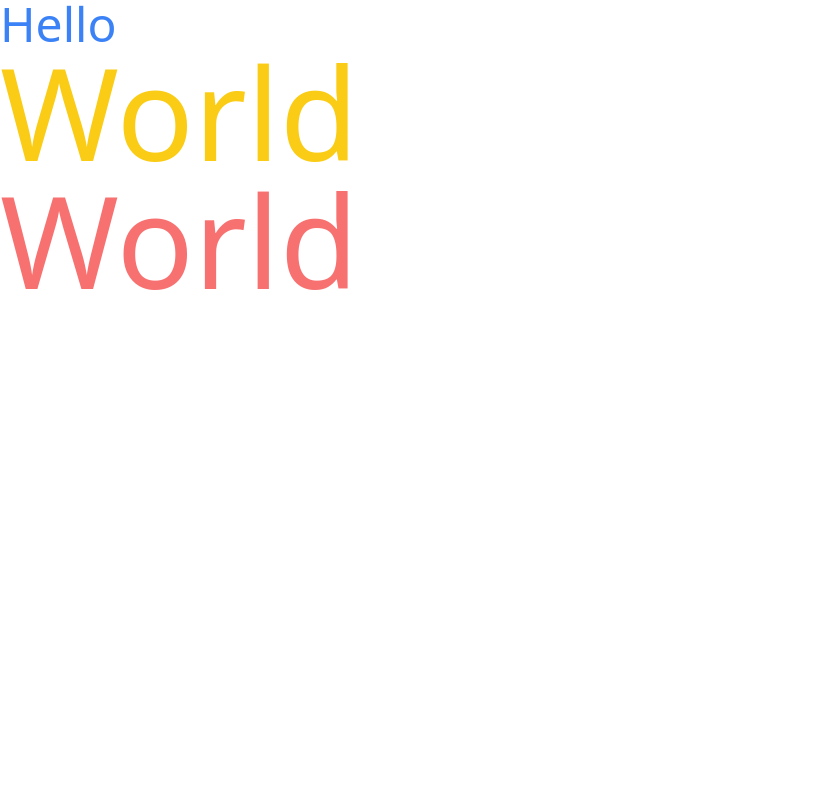
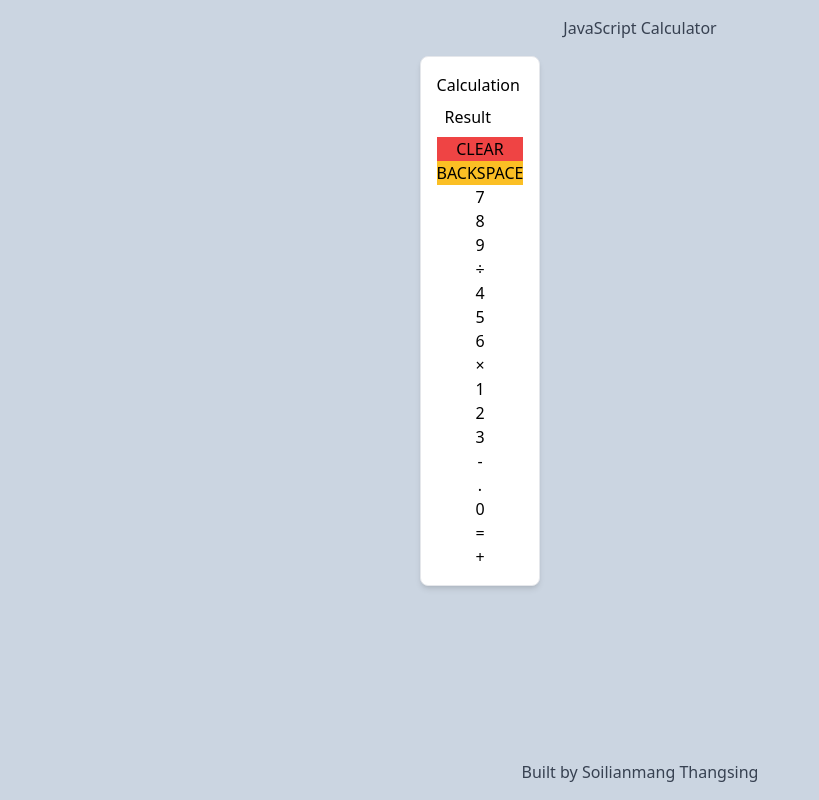
Before and after one commit to soithangsing/javascript-calculator, a website: page index.html in a window 1280 px wide. Shown: the whole page, without its empty margins (0-819 px from the left). Drawn offline with Linux system fonts and the light colour scheme.

Commit message:
added basic functionality

```diff
--- a/index.html
+++ b/index.html
@@ -7,11 +7,84 @@
     <link rel="stylesheet" href="./public/styles.css">
     <title>Calculator</title>
 </head>
-<body>
-    <div>
-        <p class="text-5xl text-blue-500">Hello</p>
-        <p class="text-9xl text-yellow-400">World</p>
-        <p class="text-9xl text-red-400">World</p>
-    </div>
+
+<body class="bg-slate-300 overflow-hidden">
+    <header class="text-center">
+        <div class="top-0 left-0 flex w-full items-center justify-center text-gray-700 text-center p-4">
+           JavaScript Calculator
+        </div>
+    </header>
+    <main class="w-3/4 flex justify-center items-center">
+        <div class="p-4 bg-white rounded-lg border shadow-md ">
+
+            <div>
+                <div ">Calculation</div>
+                <div class="bg-yellow p-2">Result</div>
+            </div>
+
+            <div class="grid">
+                <button class="bg-red-500">
+                    CLEAR
+                </button>
+                <button class="bg-amber-400">
+                    BACKSPACE
+                </button>
+                <button>
+                   7
+                </button>
+                <button>
+                    8
+                </button>
+                <button>
+                    9
+                </button>
+                <button>
+                    ÷
+                </button>
+                <button>
+                    4
+                </button>
+                <button>
+                    5
+                </button>
+                <button>
+                    6
+                </button>
+                <button>
+                    ×
+                </button>
+                <button>
+                    1
+                </button>
+                <button>
+                    2
+                </button>
+                <button>
+                    3
+                </button>
+                <button>
+                    -
+                </button>
+                <button>
+                    .
+                </button>
+                <button>
+                    0
+                </button>
+                <button>
+                    =
+                </button>
+                <button>
+                    +
+                </button>
+            </div>
+        </div>
+    </main>
+    <footer class="text-center">
+        <div class="text-gray-700 text-center p-4 absolute bottom-0 left-0 flex w-full items-center justify-center">
+            Built by Soilianmang Thangsing
+        </div>
+    </footer>
 </body>
+
 </html>
```
Also changed, not shown: public/styles.css.
